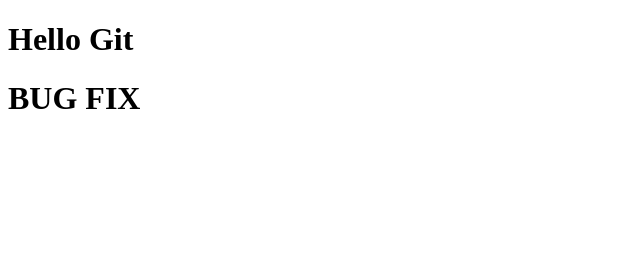
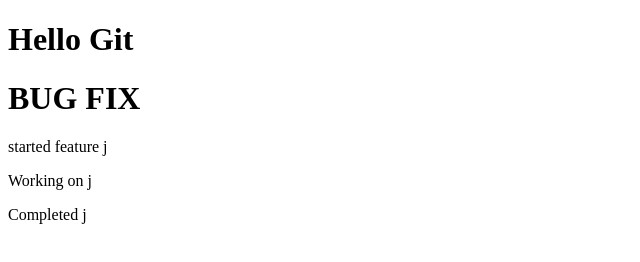
Before and after one commit to AjayMaheshwari23/workshop, a plain HTML site: page index.html in a window 1280 px wide. Shown: the whole page, without its empty margins (0-640 px from the left). Drawn offline with Linux system fonts and the light colour scheme.

Commit message:
added Feature J

```diff
--- a/index.html
+++ b/index.html
@@ -1,13 +1,19 @@
 <!DOCTYPE html>
 <html lang="en">
+
 <head>
     <meta charset="UTF-8">
     <meta http-equiv="X-UA-Compatible" content="IE=edge">
     <meta name="viewport" content="width=device-width, initial-scale=1.0">
     <title>First HTML</title>
 </head>
+
 <body>
     <h1>Hello Git </h1>
     <h1>BUG FIX </h1>
+    <p>started feature j</p>
+    <p>Working on j</p>
+    <p>Completed j</p>
 </body>
+
 </html>
```
